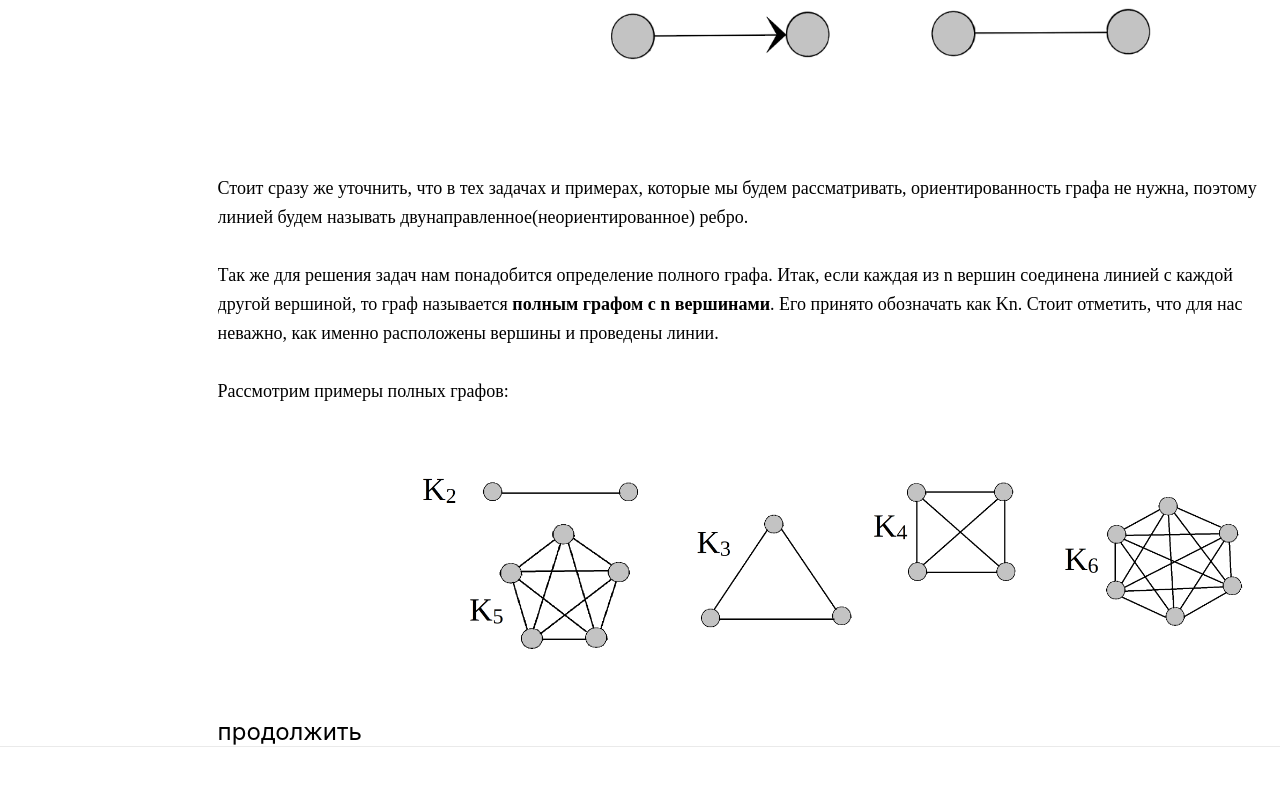
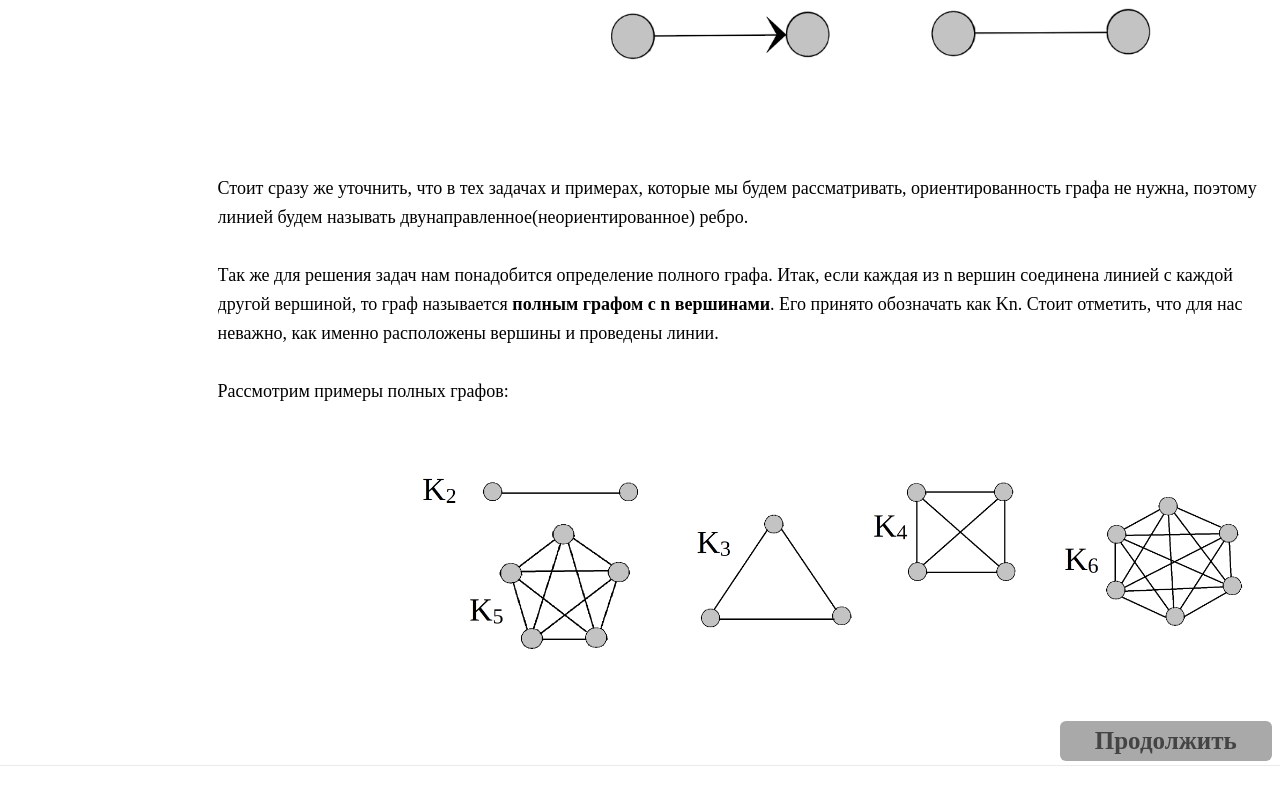
Before and after one commit to techi9/ramsay, a Next.js app: page / in a window 1280 px wide. Shown: the part 881-1681 px from the top of the page. Built offline with nearby package versions, Linux system fonts and the light colour scheme.

Commit message:
Added next button

```diff
--- a/pages/index.js
+++ b/pages/index.js
@@ -3,11 +3,17 @@ import Image from 'next/image'
 import styles from '../styles/Home.module.css'
 import Link from "next/link";
 import sidebar from "../styles/sidebar.module.css";
+import {router} from "next/client";
+import {useRouter} from "next/router";
+
+
+function nextt(e){
+    e.preventDefault()
+    router.push("/lvl1")
+}
 
 export default function Home() {
-    let x = 15
-    x = new Date()
-
+    const router = useRouter()
 
   return (
     <div>
@@ -21,7 +27,7 @@ export default function Home() {
 
           <div className={styles.title}>
               <h1 align={"left"}>
-                  <font size={+6} color={"#808080"} FACE={"century schoolbook"}>
+                  <font size={+6} color={"#808080"} face={"century schoolbook"}>
                       <strong>Рамсеевская теория графов</strong>
                   </font>
 
@@ -75,13 +81,12 @@ export default function Home() {
           </font>
 
           {/*<div className={<button disabled></button>}>*/}
-          <div>
-              <Link href={"/lvl1"}>
-                  <a >продолжить</a>
-              </Link>
-          </div>
+
+          <input className={styles.buttonNext} type="button" value="Продолжить" onClick={nextt}/>
+
 
           <body>
+
 
           </body>
 
--- a/styles/Home.module.css
+++ b/styles/Home.module.css
@@ -6,6 +6,29 @@
   margin-left: 17%;
   overflow-x: hidden;
 }
+
+.buttonNext{
+  min-width: 20%;
+  font-size: 25px;
+  font-family:"Alumni Sans",SansSerif;
+  font-weight: 600;
+  flex-grow: 1;
+  border: none;
+  border-radius: 6px;
+  color: #444444;
+  background: #a9a9a9;
+  margin: 4px 8px 4px 0px;
+  height: 40px;
+  float: right;
+  transition: 200ms;
+}
+
+.buttonNext:hover{
+  border-radius: 20px;
+  color: #ffffff;
+  text-shadow: rgba(43, 43, 43, 0.76) 0px 1px 10px;
+}
+
 
 .footer {
   display: flex;
```
